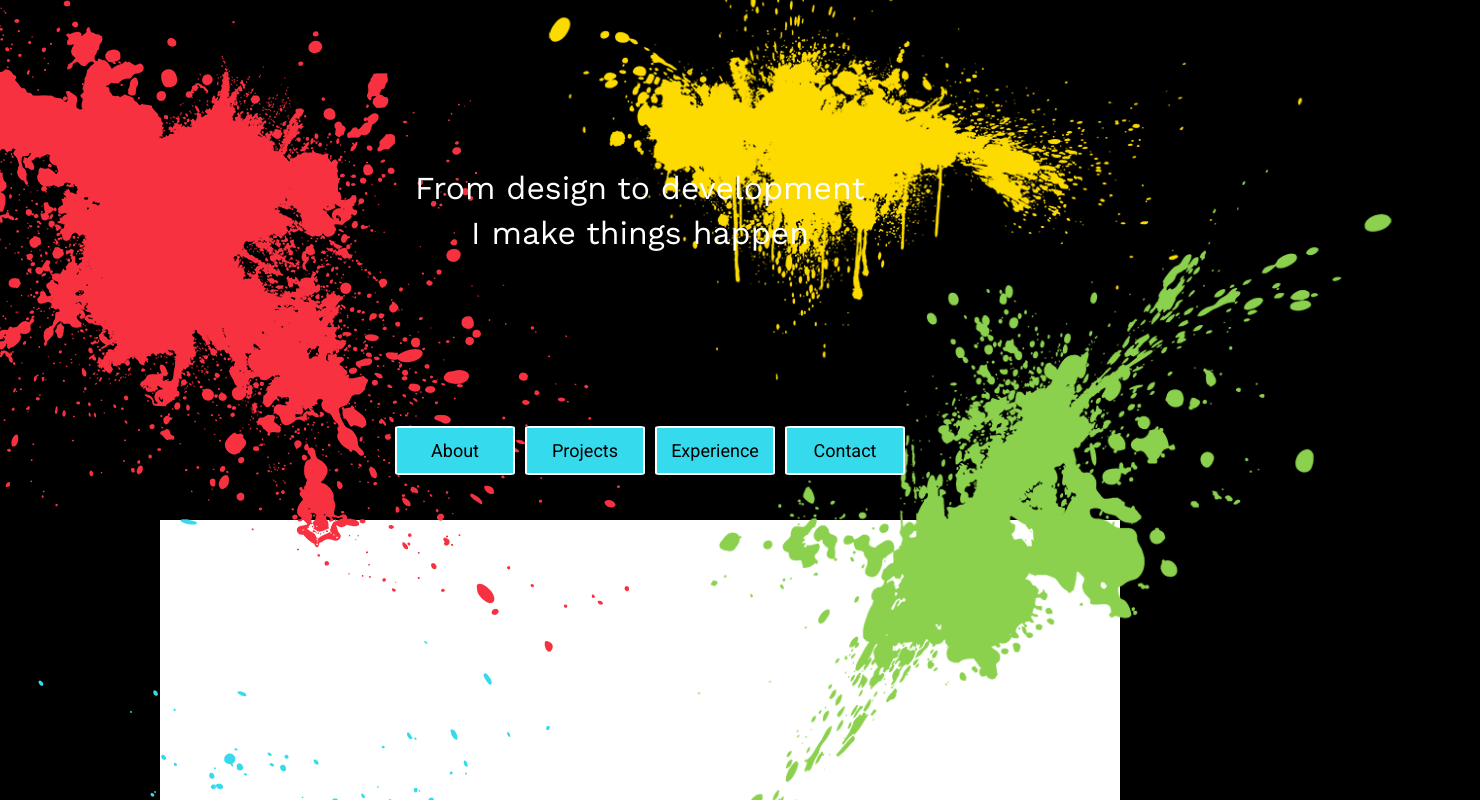
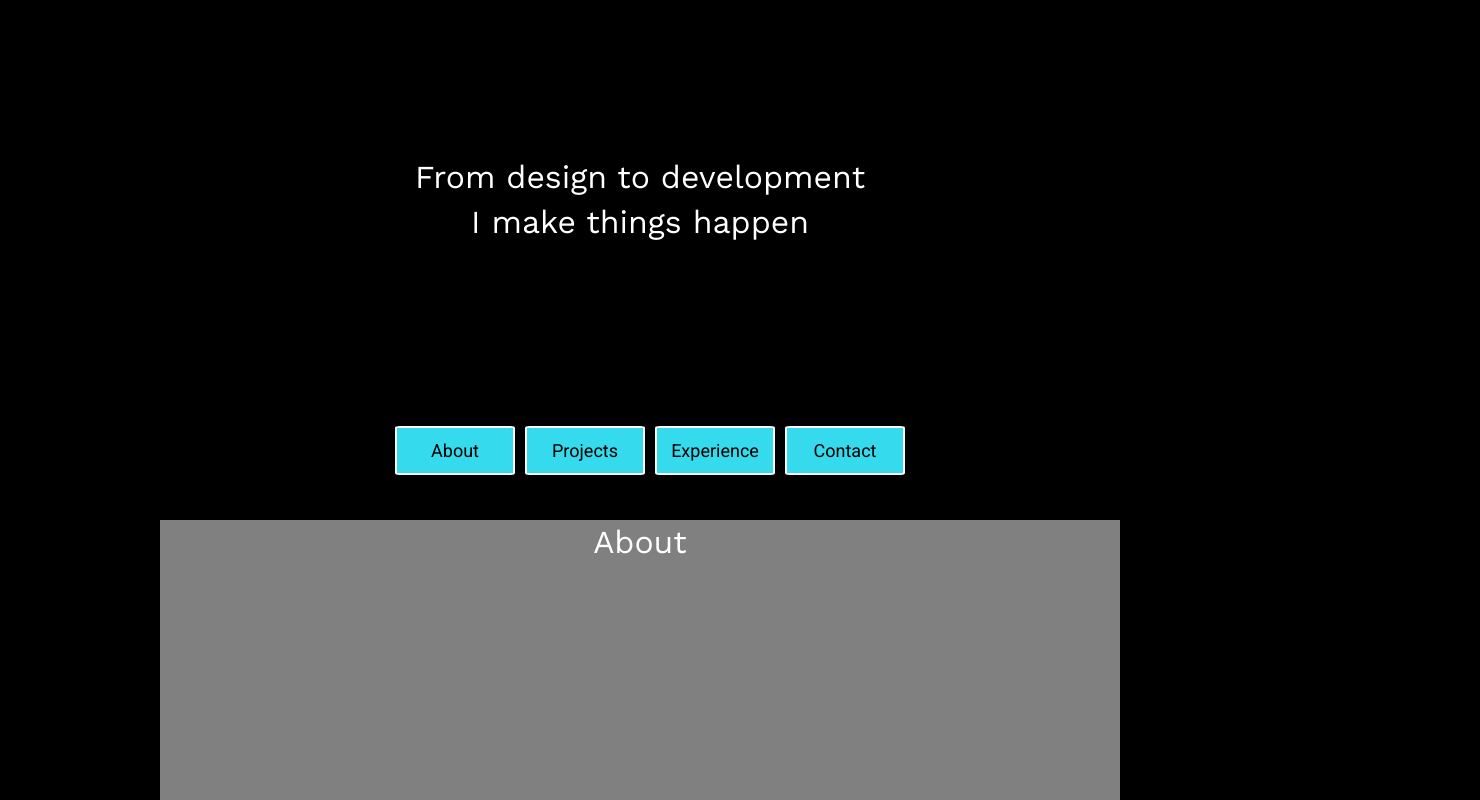
Before and after one commit to hitsthings/new-portfolio, a React (Create React App) app: page /about in a window 1280 px wide. Shown: the top 800 px of the page, 1480 px wide, since content can reach past the window. Built offline with nearby package versions, Linux system fonts and the light colour scheme.

Commit message:
make color splats show up when navigation is clicked

```diff
--- a/src/About/about.css
+++ b/src/About/about.css
@@ -1,5 +1,5 @@
 .about-wrapper{
-    background-color: white;
+    background-color: rgba(255, 255, 255, .5);
     height: 300px;
-    z-index: 5;
+    z-index: 500;
 }
--- a/src/App/App.js
+++ b/src/App/App.js
@@ -10,12 +10,49 @@ import './app.css';
 
 
 class App extends Component {
+  constructor(){
+    super()
+    this.state = {
+      blue: false,
+      red: false,
+      green: false,
+      yellow: false,
+    }
+  }
+
+  setBlue = () => {
+    this.setState({blue: true})
+  }
+
+  setRed = () => {
+    this.setState({red: true})
+  }
+
+  setGreen = () => {
+    this.setState({green: true})
+
+  }
+
+  setYellow = () => {
+    this.setState({yellow: true})
+  }
+
   render() {
     return (
       <Router>
         <div className="App">
-          <Background />
-          <Header />
+          <Background
+            blue={this.state.blue}
+            red={this.state.red}
+            yellow={this.state.yellow}
+            green={this.state.green}
+          />
+          <Header
+            setBlue={this.setBlue}
+            setRed={this.setRed}
+            setGreen={this.setGreen}
+            setYellow={this.setYellow}
+          />
           <main>
             <Switch>
               <Route exact path='/about' component={About}/>
--- a/src/App/background.js
+++ b/src/App/background.js
@@ -1,12 +1,31 @@
 import React from 'react';
 
-export default function Background(props){
-    return(
-        <div className='background'>
-            <div className='red-splash'></div>
-            <div className='green-splash'></div>
-            <div className='blue-splash'></div>
-            <div className='yellow-splash'></div>
-        </div>
-    )
+export default class Background extends React.Component{
+    render(){
+        let red;
+        let blue;
+        let yellow;
+        let green;
+        if(this.props.red === true){
+            red = <div className='red-splash'></div>
+        }
+        if(this.props.blue === true){
+            blue = <div className= 'blue-splash'></div>
+        }
+        if(this.props.green === true){
+            green = <div className='green-splash'></div>
+        }
+        if(this.props.yellow === true){
+            yellow =                 <div className='yellow-splash'></div>
+
+        }
+        return(
+            <div className='background'>
+                {red}
+                {blue}
+                {green}
+                {yellow}
+            </div>
+        )
+    }
 }
--- a/src/Header/header.js
+++ b/src/Header/header.js
@@ -67,7 +67,7 @@ export default class Header extends React.Component{
                     </div>
                 </div>
                 <div className='header-navigation'>
-                   <Navigation />
+                   <Navigation {...this.props}/>
                 </div>
             </header>
         )
--- a/src/Navigation/navigation.js
+++ b/src/Navigation/navigation.js
@@ -9,24 +9,28 @@ export default function Navigation(props){
                 <NavButton
                     class='nav1'
                     label='About'
+                    onClick={props.setRed}
                 />
             </Link>
             <Link to='/projects'>
                 <NavButton
                     class='nav2'
                     label='Projects'
+                    onClick={props.setGreen}
                 />
             </Link>
             <Link to='/experience'>
                 <NavButton
                     class='nav3'
                     label='Experience'
+                    onClick={props.setYellow}
                 />
             </Link>
             <Link to='/contact'>
                 <NavButton
                     class='nav4'
                     label='Contact'
+                    onClick={props.setBlue}
                 />
             </Link>
         </div>
@@ -36,7 +40,7 @@ export default function Navigation(props){
 const NavButton = (props) => {
     return(
         <div className={`nav-button ${props.class}`}>
-            <button type='button' className='button'>{props.label}</button>
+            <button type='button' className='button' onClick={props.onClick}>{props.label}</button>
         </div>
     )
 }
--- a/src/Projects/projects.css
+++ b/src/Projects/projects.css
@@ -9,4 +9,5 @@
     width: 300px;
     height: 400px;
     background-color: #fddb00;
+    z-index: 5;
 }
--- a/src/index.css
+++ b/src/index.css
@@ -81,8 +81,9 @@ h2{
   z-index: 5;
 }
 
+
 .header-wrapper{
-  height: 60vh;
+  height: 50vh;
   display: flex;
   justify-content: center;
   align-items: center;
@@ -105,6 +106,10 @@ h2{
   justify-content: center;
   align-items: center;
   flex-direction: column;
+}
+
+.header-content h2{
+  background-color: rgba(0,0,0,.5);
 }
 
 .header-navigation{
@@ -131,6 +136,11 @@ h2{
   to{background-position: bottom;}
 }
 
+.container{
+  width: 90%;
+  margin: 0 auto;
+}
+
 @media only screen and (min-width: 1000px){
   .container{
     width: 960px;
```
